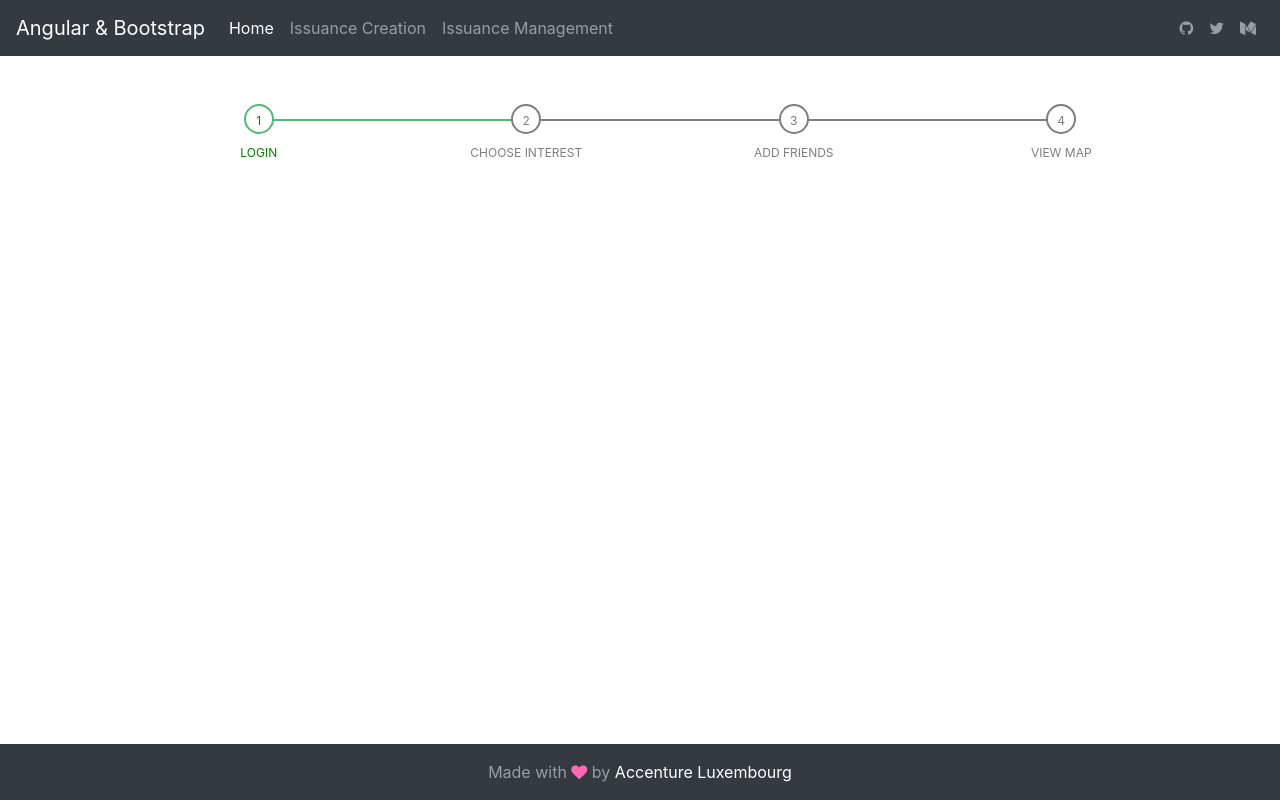
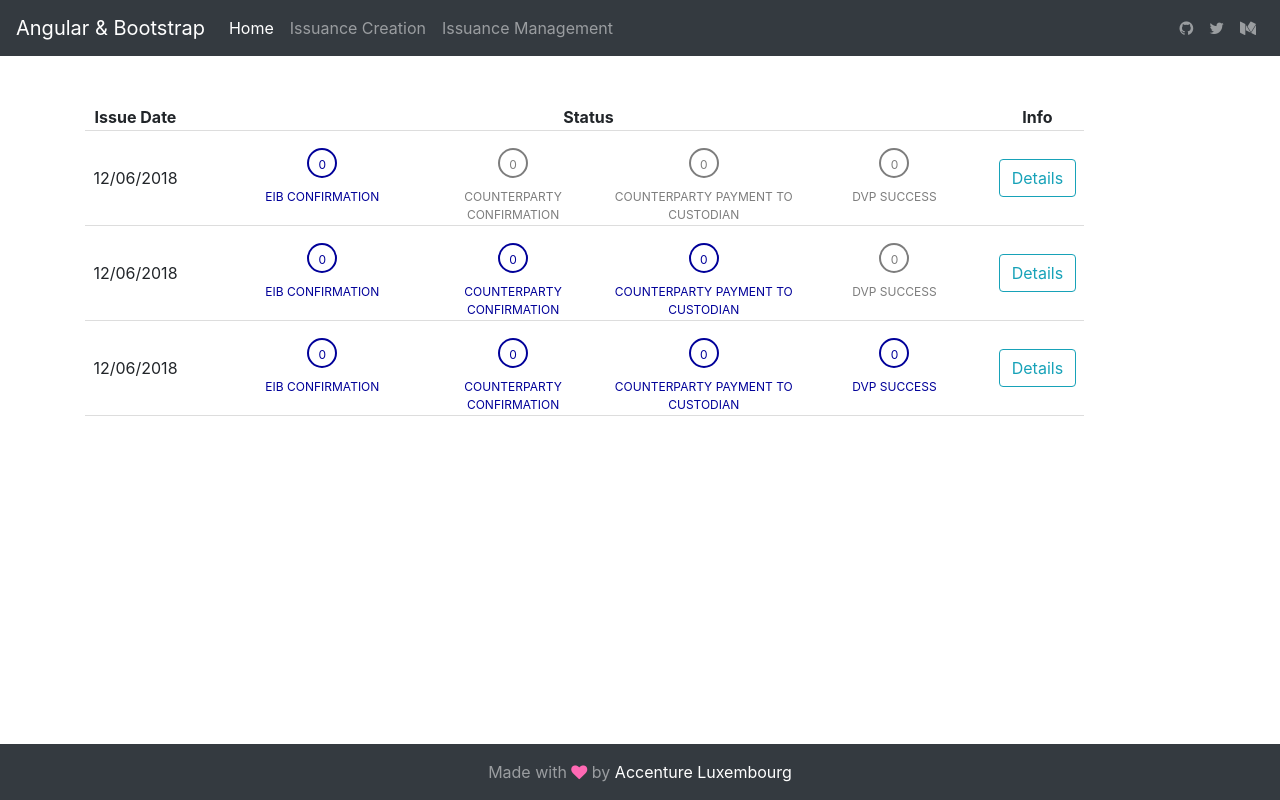
Before and after one commit to cyrilou242/eib_bc_hackathon, an Angular app: page /management in a window 1280 px wide. Built offline with nearby package versions, Linux system fonts and the light colour scheme.

Commit message:
commit of second screens

```diff
--- a/src/app/ui/management/management.component.css
+++ b/src/app/ui/management/management.component.css
@@ -19,7 +19,6 @@
       width: 30px;
       height: 30px;
       content: counter(step);
-      counter-increment: step;
       line-height: 30px;
       border: 2px solid #7d7d7d;
       display: block;
@@ -42,11 +41,20 @@
       content: none;
   }
   .progressbar li.active {
-      color: green;
+      color: #000099;
   }
   .progressbar li.active:before {
-      border-color: #55b776;
+      border-color: #000099;
   }
   .progressbar li.active + li:after {
-      background-color: #55b776;
+      background-color: #000099;
   }
+
+  td {
+    vertical-align: middle;
+    text-align:center;
+  }
+
+th, td {
+    border-bottom: 1px solid #ddd;
+}
--- a/src/app/ui/management/management.component.html
+++ b/src/app/ui/management/management.component.html
@@ -8,14 +8,73 @@
   <meta name="viewport" content="width=device-width, initial-scale=1">
   <link rel="icon" type="image/x-icon" href="favicon.ico">
 </head>
+
+
 <body>
-    <div class="container2">
-      <ul class="progressbar">
-          <li class="active">login</li>
-          <li>choose interest</li>
-          <li>add friends</li>
-          <li>View map</li>
-  </ul>
-</div>
+
+<table style="width:90%"  class="manatable">
+  <tr>
+    <th style="text-align:center">Issue Date</th>
+    <th style="text-align:center">Status</th>
+    <th style="text-align:center">Info</th>
+  </tr>
+
+  <tr>
+    <td>
+    	12/06/2018
+  	</td>
+    <td>
+    	<div class="container2">
+      	<ul class="progressbar">
+          <li class="active">EIB Confirmation</li>
+          <li>Counterparty confirmation</li>
+          <li>Counterparty payment to custodian</li>
+          <li>DVP Success</li>
+  		</ul>
+		</div>
+	</td>
+    <td ><button class="btn btn-outline-info" style="float: center;">Details</button></td>
+  </tr>
+
+  <tr>
+    <td >
+     12/06/2018
+  	</td>
+    <td >
+    	<div class="container2">
+      	<ul class="progressbar">
+          <li class="active">EIB Confirmation</li>
+          <li class="active">Counterparty confirmation</li>
+          <li class="active">Counterparty payment to custodian</li>
+          <li>DVP Success</li>
+  		</ul>
+		</div>
+	</td>
+    <td><button class="btn btn-outline-info" style="float: center;">Details</button></td>
+  </tr>
+
+  <tr>
+    <td>
+    	12/06/2018
+  	</td>
+    <td>
+    	<div class="container2">
+      	<ul class="progressbar">
+          <li class="active">EIB Confirmation</li>
+          <li class="active">Counterparty confirmation</li>
+          <li class="active">Counterparty payment to custodian</li>
+          <li class="active">DVP Success</li>
+  		</ul>
+		</div>
+	</td>
+    <td ><button class="btn btn-outline-info" style="float: center;">Details</button></td>
+  </tr>
+
+
+
+</table>
+
+
+
 </body>
 </html>
```
